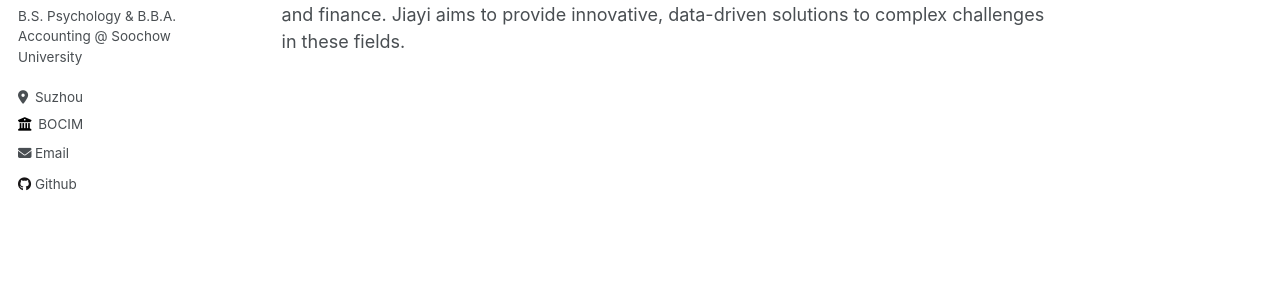
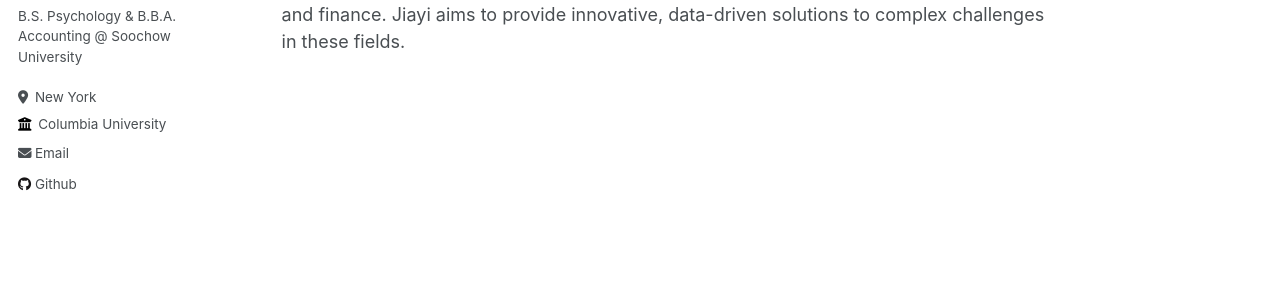
Before and after one commit to marcochen0720/marcochen0720.github.io, a Jekyll site: the page built from _pages/about.md, in a window 1280 px wide. Shown: the part 387-669 px from the top of the page. Built offline with Jekyll 4.4.1, drawn with Linux system fonts in a browser that asks for light colours.

Commit message:
Update _config.yml

```diff
--- a/_config.yml
+++ b/_config.yml
@@ -25,10 +25,10 @@ author:
   name             : "Jiayi (Marco) Chen"
   pronouns         : "He/His" # example: "she/her"
   bio: "M.A. Statistics (Theory & Methods Honors) @ Columbia University<br /><br />B.S. Psychology & B.B.A. Accounting @ Soochow University"
-  location         : "Suzhou"
-  employer         : "BOCIM"
+  location         : "New York"
+  employer         : "Columbia University"
   uri              : # URL
-  email            : "marcochen0720@outlook.com"
+  email            : "jc6601@columbia.edu"
 
   # # Academic websites
   # arxiv            : # URL - Update with the correct link to your profile
```
